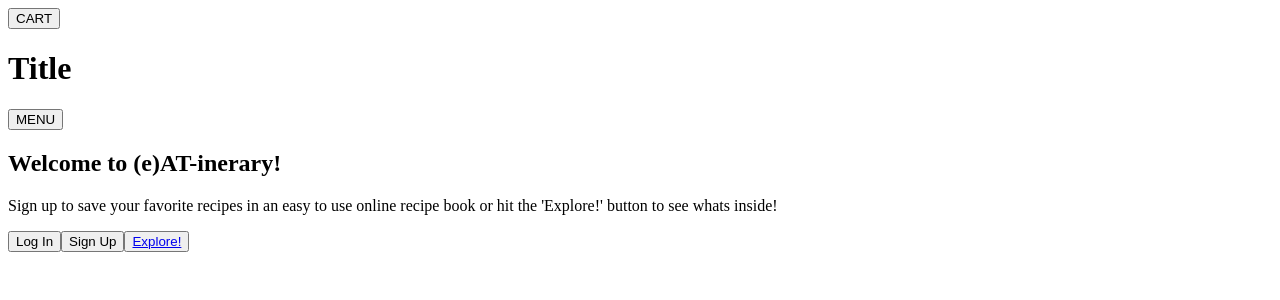
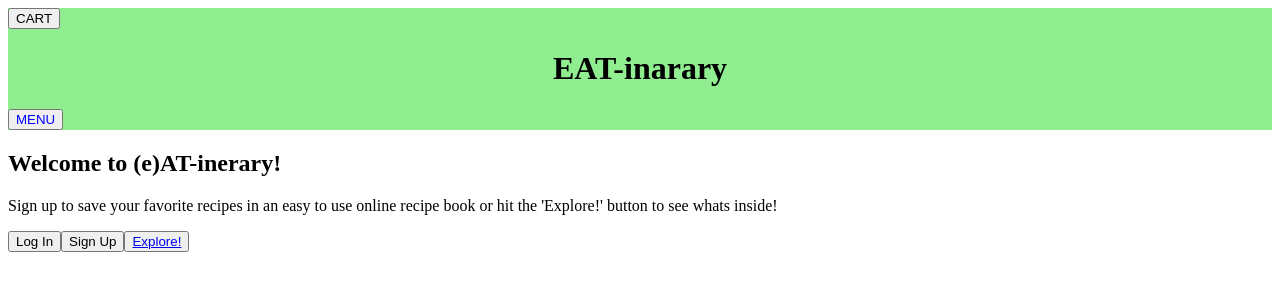
Before and after one commit to rupp-colin/eatinarary-client, a React (Create React App) app: page / in a window 1280 px wide. Shown: the top 300 px of the page. Built offline with nearby package versions, Linux system fonts and the light colour scheme; no server answers.

Commit message:
got add recipe form working

```diff
--- a/package.json
+++ b/package.json
@@ -12,6 +12,7 @@
     "react-scripts": "2.0.4",
     "redux": "^4.0.1",
     "redux-form": "^7.4.2",
+    "redux-form-material-ui": "^4.3.4",
     "redux-thunk": "^2.3.0"
   },
   "scripts": {
--- /dev/null
+++ b/src/components/header.css
@@ -0,0 +1,16 @@
+
+
+.header-container{
+    background-color: lightgreen;
+}
+
+.menu-button {
+    display: flex;
+    justify-content: center;
+    color: blue;
+}
+
+h1 {
+    display: flex;
+    justify-content: center;
+}
--- a/src/components/header.js
+++ b/src/components/header.js
@@ -1,5 +1,6 @@
 import React from 'react';
 import Menu from './menu.js';
+import './header.css'
 
 export default class Header extends React.Component {
 
@@ -15,10 +16,11 @@ export default class Header extends React.Component {
 
   render() {
     return (
-      <div>
+      <div className="header-container">
         <button type="button">CART</button>
-        <h1>Title</h1>
+        <h1>EAT-inarary</h1>
         <button
+          className="menu-button"
           type="button"
           onClick={() => this.toggleMenu()}
         >MENU</button>
--- a/src/components/orig-recipe-form.js
+++ b/src/components/orig-recipe-form.js
@@ -4,9 +4,7 @@ import Input from './input.js';
 import {required, nonEmpty} from'../validators.js';
 import {addOriginalRecipe} from '../actions/recipe-book.js';
 
-
-
-  const renderField = ({ input, label, type, meta: { touched, error } }) => (
+  const renderField = ({input, label, type, meta: { touched, error } }) => (
     <div>
       <label>{label}</label>
       <input {...input} type={type} placeholder={label}/>
@@ -23,7 +21,7 @@ import {addOriginalRecipe} from '../actions/recipe-book.js';
         <li key={index}>
         <button
           type="button"
-          title="Remove Ingrdient"
+          title="Remove Ingredient"
           onClick={() => fields.remove(index)}/>
         <Field
           name={ingredient}
@@ -41,7 +39,6 @@ export class OriginalRecipeForm extends React.Component {
   onSubmit(values) {
     const {
       label,
-      healthLabels,
       ingredientLines,
       instructions,
       source,
@@ -50,7 +47,6 @@ export class OriginalRecipeForm extends React.Component {
     } = values;
     const newItem = {
       label,
-      healthLabels,
       ingredientLines,
       instructions,
       source,
@@ -58,8 +54,8 @@ export class OriginalRecipeForm extends React.Component {
       image
     }
     console.log(newItem)
-    //return this.props
-    //  .dispatch(addOriginalRecipe(newItem))
+    return this.props
+      .dispatch(addOriginalRecipe(newItem))
   }
 
 
@@ -79,13 +75,6 @@ export class OriginalRecipeForm extends React.Component {
           name="label"
           validate={[required, nonEmpty]}
         />
-        <label htmlFor="healthLabels">Health Labels</label>
-        <Field
-          component={Input}
-          type="checkbox"
-          name="healthLabels"
-          validate={[]}
-        />
         <label htmlFor="ingredientLines">Ingredients</label>
         <FieldArray
           component={renderIngredients}
@@ -98,7 +87,7 @@ export class OriginalRecipeForm extends React.Component {
           component={Input}
           type="text"
           name="instructions"
-          validate={[]}
+          validate={[required, nonEmpty]}
         />
         <label htmlFor="source">Source</label>
         <Field
```
Also changed, not shown: src/components/test.js (added), 2 other files (tests, documents, lock files or other folders).
